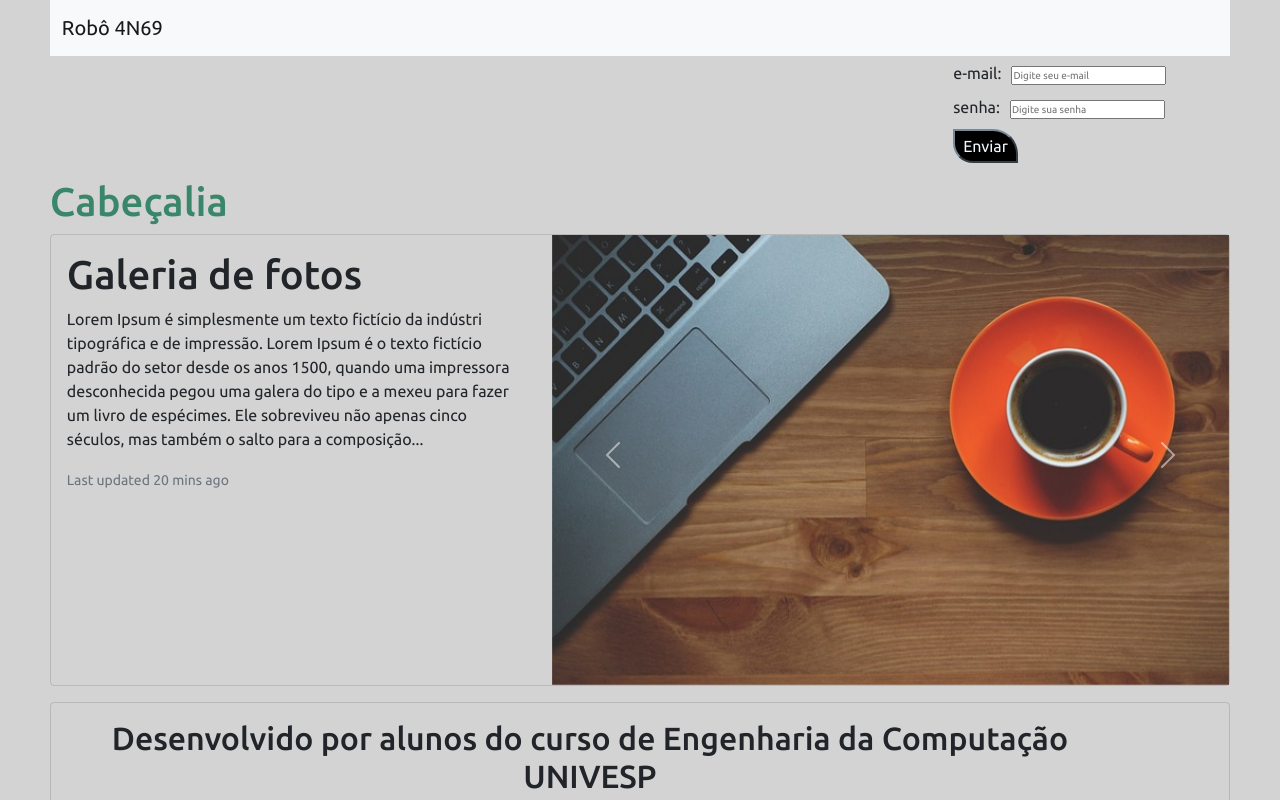
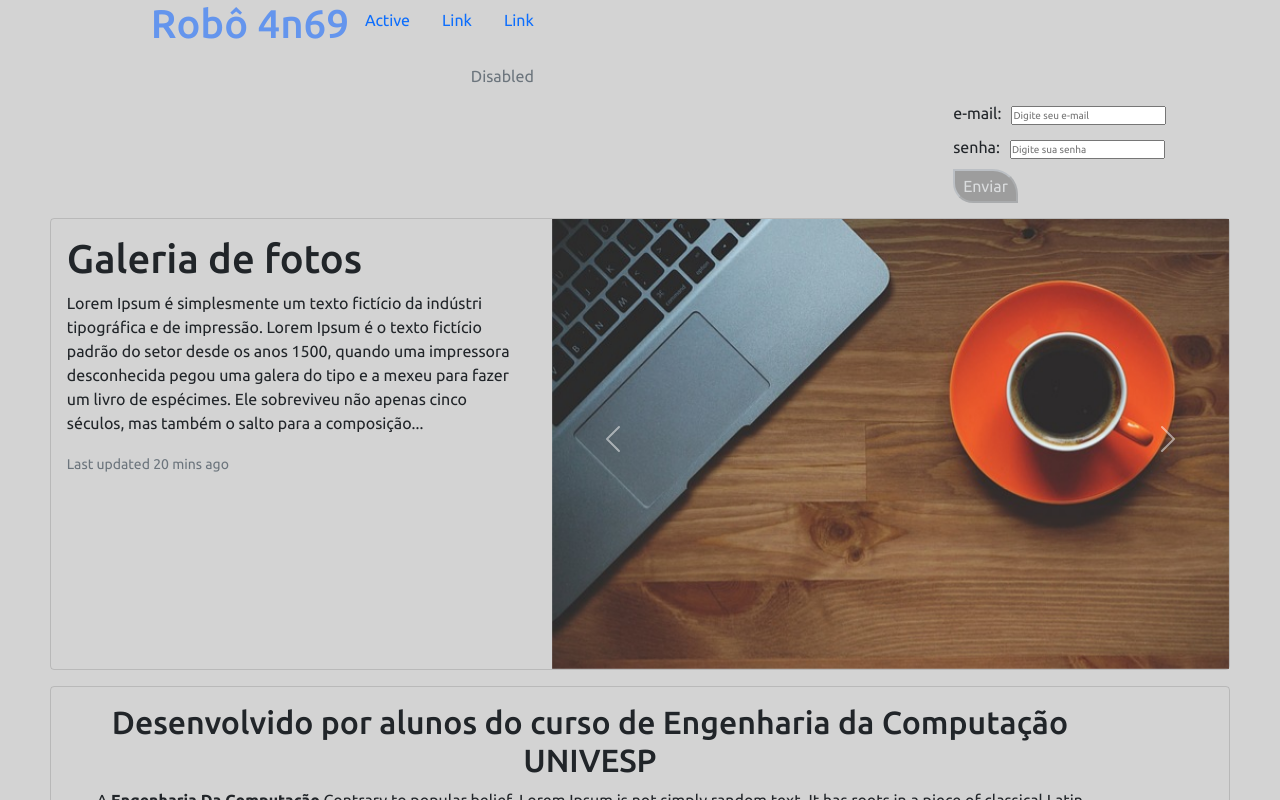
Before and after one commit to FabioSinobre/Robo_4n69, a React (Create React App) app in the folder frontend/: page / in a window 1280 px wide. Shown: the top 800 px of the page. Built offline with nearby package versions, Linux system fonts and the light colour scheme.

Commit message:
NavBar 01

```diff
--- a/frontend/src/App.tsx
+++ b/frontend/src/App.tsx
@@ -19,9 +19,6 @@ function App() {
             <Login />
           </div>
         </div>
-        <div className="Conteiner">
-          <Header />
-        </div>
         <div className="conteiner">
           <Carousel />
         </div>
--- a/frontend/src/assets/css/styles.css
+++ b/frontend/src/assets/css/styles.css
@@ -2,7 +2,6 @@
 :root {
     --color-primary: #39866b;
 }
-
 html, body {
     font-family: "Ubuntu", sans-serif;
     width: 97%;
@@ -14,7 +13,9 @@ body{
     display: grid;
     place-items: center;
     height: 100vw;
-
+}
+header{
+    color: cornflowerblue;
 }
 #root {
     display: flex;
@@ -29,12 +30,22 @@ body{
     text-align: center;
     padding-top: 12px;
     padding-bottom: 5px;
+    position: absolute;
+    width: 100%;
 }
 .bg-primary {
     background-color: var(--color-primary) !important;
 }
 .text-primary {
     color: var(--color-primary) !important;
+}
+/*NavBar*/
+.navBar{
+    position: relative;
+    width: 500px;
+}
+.space{
+    padding-left: 20px;
 }
 /*Formulário de cadastro*/
 .form-login{
@@ -61,7 +72,8 @@ button{
     border-radius: 0px 25px 0px 20px;
     border-color: #778899;
     background-color: #000;
-    color: aliceblue;;
+    color: aliceblue;
+    opacity: 25%;
 }
 /*auterações no perfio dos alunos*/
 .card-studens-outside{
--- a/frontend/src/components/NavBar/index.tsx
+++ b/frontend/src/components/NavBar/index.tsx
@@ -1,11 +1,23 @@
 function NavBar() {
   return (
-    <div className="conteiner" >
-      <nav className="navbar navbar-expand-lg navbar-light bg-light">
-        <div className="container-fluid">
-          <a className="navbar-brand" href="#">Robô 4N69</a>
-        </div>
-      </nav>
+    <div className="conteiner navBar" >
+
+
+      <ul className="nav justify-content-end ">
+      <header><h1 className="text-robo-1 space">Robô 4n69</h1></header>
+        <li className="nav-item ">
+          <a className="nav-link active" aria-current="page" href="#">Active</a>
+        </li>
+        <li className="nav-item">
+          <a className="nav-link" href="#">Link</a>
+        </li>
+        <li className="nav-item">
+          <a className="nav-link" href="#">Link</a>
+        </li>
+        <li className="nav-item">
+          <a className="nav-link disabled">Disabled</a>
+        </li>
+      </ul>
     </div>
   );
 }
--- a/frontend/src/components/Section/index.tsx
+++ b/frontend/src/components/Section/index.tsx
@@ -2,13 +2,13 @@ import fabio from 'assets/fotos/foto_fabio.jpeg'
 function Section() {
   return (
     <div className="conteiner">
-      <div className="card mb-3 ml-5 card-studens-outside" >
-        <div className="row no-gutters card card-studens">
+      <div className="card mb-3 ml-5 card-studens-outside " >
+        <div className="row no-gutters card card-studens ">
           <div className="col-md-1">
             <img src={fabio} className="card-img rounded-circle m-2 mt-0 pt-0" alt="Fabio D.Sinobre" />
           </div>
           <div className="col-md-11 ">
-            <div className="card-body text-primary">
+            <div className="card-body text-primary ">
               <h5 className="card-title"><b>Fábio D. Sinobre</b></h5>
               <p className="card-text">Natural de Guarulhos SP, gosto de aprender coisas novas, amante de tecnologia meu principal “hobby” é astronomia amadora fiz curso no IAG de astronomia amadora e sempre que posso participo de eventos da área como ENAST.</p>
               <p className="card-text">Estudei até o quinto semestre no IF-SP no curso de licenciatura em física, em 2018 iniciei o curso de bacharel em engenharia da computação na UNIVESP</p>
```
